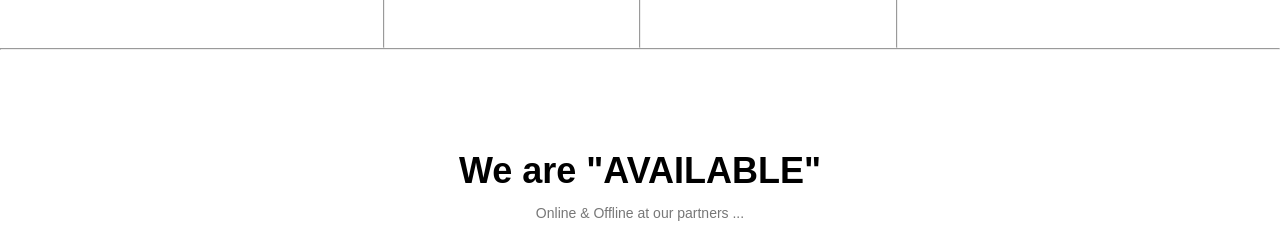
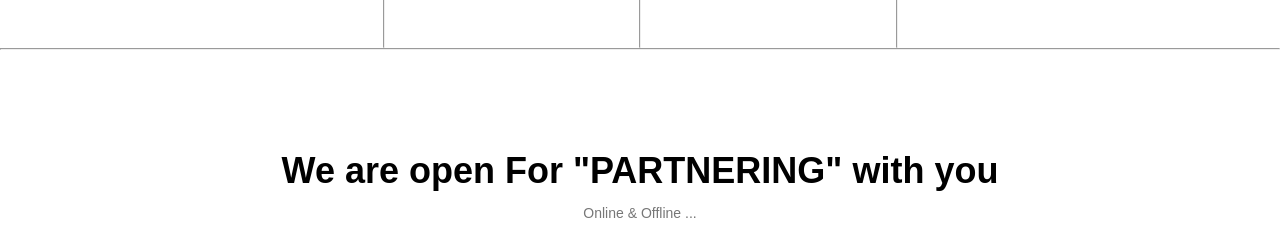
Before and after one commit to atchireddy2001/sveggs, a plain HTML site: page index.html in a window 1280 px wide. Shown: the part 1823-2075 px from the top of the page. Drawn offline with Linux system fonts and the light colour scheme; a web font is replaced by a local one.

Commit message:
made changes to PARTNERING section

```diff
--- a/index.html
+++ b/index.html
@@ -39,7 +39,7 @@
     <div class="text-box">
         <h1>We produce "INFERTILITY" raised Free-range <b style="color: #fef479;">"EGGS"</b></h1>
         <marquee behavior="" direction=""><p>Our <b style="color: #fef479;">"EGG"</b> contains --> Natural Protein || Low Saturated Fats || 100% Healthy </p></marquee>
-        <a href="https://www.incredibleegg.org/recipes/cooking-lessons" class="hero-btn" target="_blank">Yummy Recipes</a>
+        <a href="https://www.incredibleegg.org/recipes/" class="hero-btn" target="_blank">Yummy Recipes</a>
         <a href="https://www.e2necc.com/home/eggprice" target="_blank" class="hero-btn">Necc.com</a>
     </div>
     </section>
@@ -125,14 +125,15 @@
 
                                                                                                      <!--course section-->
     <section class="course" id="buy">
-        <h1>We are "AVAILABLE" </h1>
-        <p>Online & Offline at our partners ...</p>
+        <h1>We are open For "PARTNERING" with you </h1>
+        <p>Online & Offline ...</p>
 
+        <!--
         <div class="row">
             <div class="course-col">
-                <!-- <h3>Intermediate</h3> -->
+                <!-- <h3>Intermediate</h3>
                 <a href="https://www.bigbasket.com/pd/40161155/farm-made-free-range-eggs-24-pcs/?nc=L2Category&t_pg=L2Cagegory&t_p=L2Category&t_s=L2Category&t_pos=3&t_ch=desktop" target="_blank"> <img src="images/Bigbasket logo.png" alt=""></a>
-                <!-- <p>we offer for inter..</p> -->
+                <!-- <p>we offer for inter..</p>
             </div>
 
             <div class="course-col">
@@ -177,8 +178,9 @@
                 <a href="https://www.swiggy.com/" target="_blank"><img src="images/swiggy logo.jpg" alt=""></a>
 
             </div>
+        </div>
+        -->
 
-        </div>
     </section>
     <hr>
 
--- a/style.css
+++ b/style.css
@@ -137,6 +137,7 @@ nav .fa{                            /*to hide in bigscreen*/
     margin:auto;
     text-align: center;
     padding-top: 100px;
+    padding-bottom: 100px;
 }
 h1{
     font-size: 36px;
```
